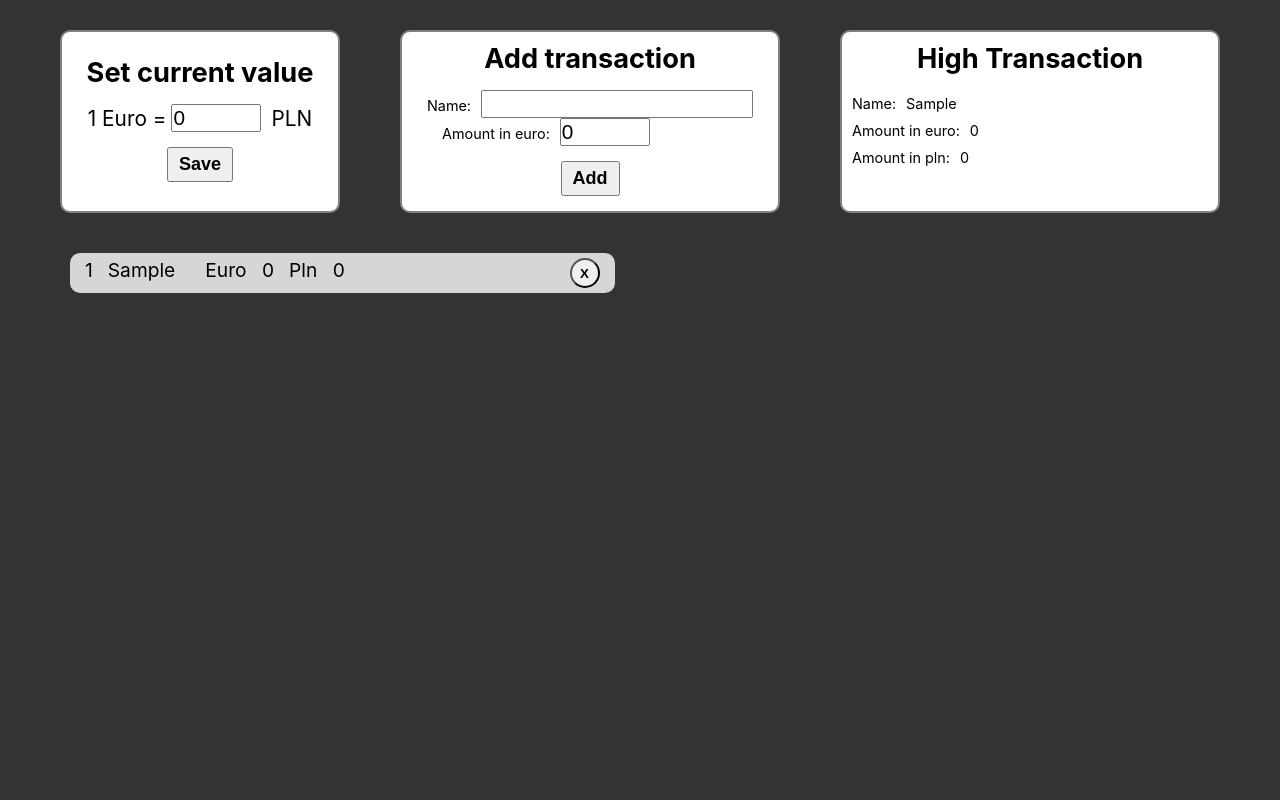
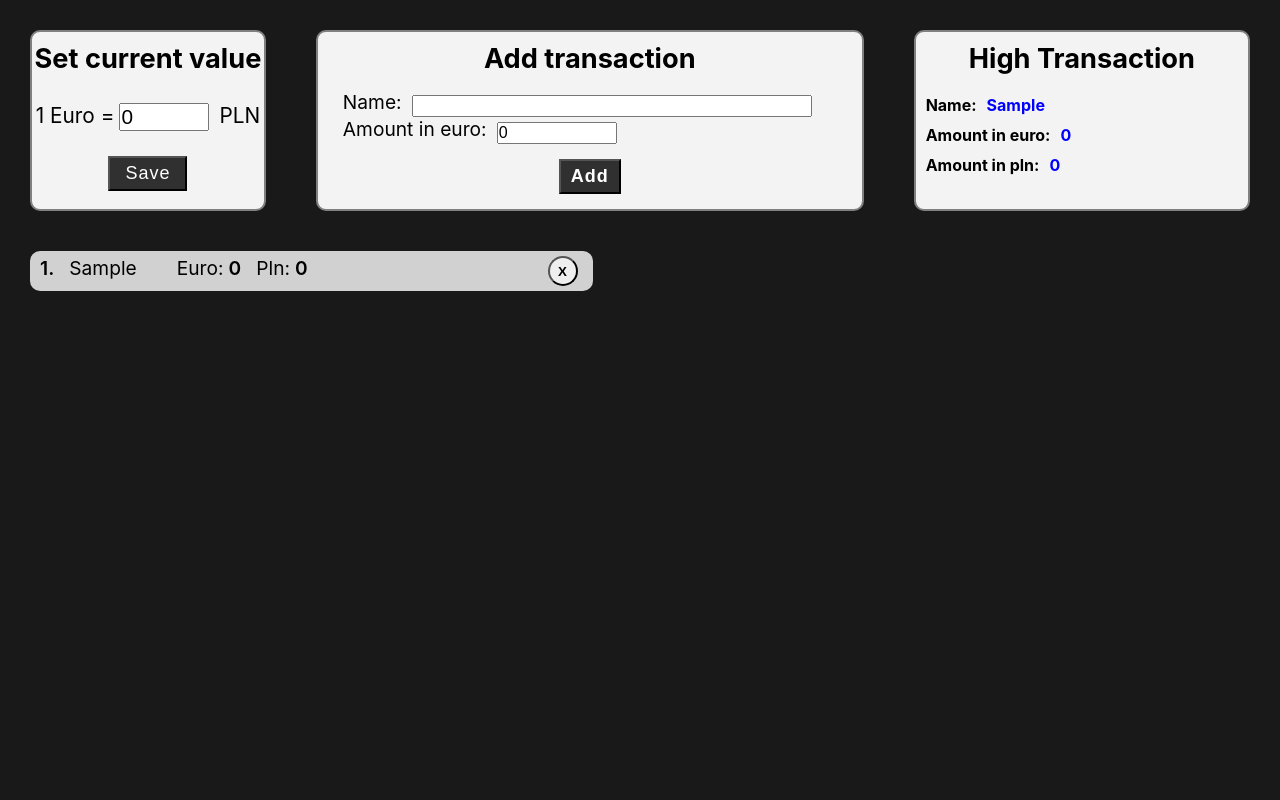
Before and after one commit to 5maciek/react-redux-exchange, a React (Create React App) app: page / in a window 1280 px wide. Both pictures are taken after typing "Sample" into the empty fields and a click on the button "Add". Shown: the top 800 px of the page. Built offline with nearby package versions, Linux system fonts and the light colour scheme.

Commit message:
style refactoring

```diff
--- a/src/components/Footer/TotalTransaction.js
+++ b/src/components/Footer/TotalTransaction.js
@@ -10,8 +10,8 @@ function TotalTransaction(props) {
 
   return (
     <div className="totalTransaction">
-      <p>Total Euro:<span>{totalTransactionsInEuro}</span></p>
-      <p>Total PLN:<span>{totalTransactionsInPLN}</span></p>
+      <p className="totalName">Total Euro:<span className="totalValue">{totalTransactionsInEuro}</span></p>
+      <p className="totalName">Total Pln:<span className="totalValue">{totalTransactionsInPLN}</span></p>
     </div>
   );
 }
--- a/src/components/Footer/TotalTransaction.scss
+++ b/src/components/Footer/TotalTransaction.scss
@@ -3,9 +3,15 @@ div.totalTransaction {
   margin: 40px auto;
   border-top: 2px solid white;
 
-  p {
-    margin: 10px 70px 10px 70%;
+  p.totalName {
+    display: flex;
+    justify-content: space-around;
+    margin: 10px 300px 10px 70%;
     font-size: 1.5rem;
     color: white;
   }
+
+  span.totalValue{
+    margin-left: 15px;
+  }
 }
--- a/src/components/Header/AddTransaction.js
+++ b/src/components/Header/AddTransaction.js
@@ -25,9 +25,10 @@ function AddTransaction(props) {
     <div className="addTransaction">
       <h2>Add transaction</h2>
       <div className="form">
-        <div className="inputName">
+        <div className="inputForm">
           <label htmlFor="nameTransaction">Name:</label>
           <input
+            className="inputName"
             type="text"
             id="nameTransaction"
             value={inputName}
@@ -35,9 +36,10 @@ function AddTransaction(props) {
             onChange={(e) => setInputName(e.target.value)}
           />
         </div>
-        <div className="inputValue">
+        <div className="inputForm">
           <label htmlFor="valueTransaction">Amount in euro:</label>
           <input
+            className="inputAmount"
             type="number"
             id="valueTransaction"
             min="0"
--- a/src/components/Header/AddTransaction.scss
+++ b/src/components/Header/AddTransaction.scss
@@ -1,10 +1,9 @@
 div.addTransaction {
-  width: 380px;
+  width: 550px;
+  margin-left: 50px;
   display: flex;
   flex-direction: column;
-  //justify-content: center;
-  //align-items: center;
-  background-color: white;
+  background-color: rgba(255,255,255, .95);
   border: 2px solid gray;
   border-radius: 10px;
 
@@ -15,33 +14,29 @@ div.addTransaction {
   }
 
   .form {
-    display: flex;
-    flex-direction: column;
-    align-content: center;
-    align-items: center;
     font-size: 0.9rem;
 
-    .inputName {
+    .inputForm {
+      display: flex;
+      justify-content: flex-start;
+      margin-right: 50px;
+      font-size: 1.2rem;
+
       label {
-        margin-right: 10px;
+        margin: 0 10px 0 25px;
+      }
+
+      .inputName {
+        width: 400px;
+      }
+
+      .inputAmount {
+        width: 120px;
       }
 
       input {
-        // width: 90px;
-        font-size: 1.3rem;
-      }
-    }
-
-    .inputValue {
-      align-self: flex-start;
-      margin-left: 40px;
-      label {
-        margin-right: 10px;
-      }
-
-      input {
-        width: 90px;
-        font-size: 1.3rem;
+        margin-top: 5px;
+        font-size: 1rem;
       }
     }
   }
@@ -52,5 +47,8 @@ div.addTransaction {
     padding: 5px 10px;
     font-size: 18px;
     font-weight: 600;
+    background-color: rgba(0,0,0,0.8);
+    color: white;
+    letter-spacing: 1px;
   }
 }
--- a/src/components/Header/CurrentValue.js
+++ b/src/components/Header/CurrentValue.js
@@ -12,12 +12,12 @@ function CurrentValue(props) {
   }
 
   return (
-    <div className="setValues">
+    <div className="setCurrencyValue">
       <h2>Set current value</h2>
       <div className="form">
         <label htmlFor="currencyValue">1 Euro = </label>
         <input type='number' id="currencyValue"  required min ="0" step='0.01' placeholder='0.00' value={currencyValue} onChange={(e) => setCurrencyValue(parseFloat(e.target.value))}/>
-        <p>PLN</p>
+        <span>PLN</span>
       </div>
       <button className="save" onClick={handleSaveNewCurrencyValue}>Save</button>
     </div>
--- a/src/components/Header/CurrentValue.scss
+++ b/src/components/Header/CurrentValue.scss
@@ -1,10 +1,9 @@
-div.setValues {
-  width: 280px;
+div.setCurrencyValue {
+  width: 350px;
   display: flex;
   flex-direction: column;
-  justify-content: center;
   align-items: center;
-  background-color: white;
+  background-color: rgba(255,255,255, .95);
   border: 2px solid gray;
   border-radius: 10px;
 
@@ -15,6 +14,7 @@ div.setValues {
 
   .form {
     display: flex;
+    margin-top: 10px;
     justify-content: center;
     align-items: center;
     font-size: 1.3rem;
@@ -25,18 +25,21 @@ div.setValues {
 
     input {
       width: 90px;
+      margin-top: 3px;
       font-size: 1.3rem;
     }
 
-    p {
+    span {
       margin-left: 10px;
     }
   }
 
   button.save {
-    margin: 15px 0;
-    padding: 5px 10px;
+    margin: 25px 0 5px 0;
+    padding: 5px 15px;
+    background-color: rgba(0,0,0,0.8);
+    color: white;
     font-size: 18px;
-    font-weight: 600;
+    letter-spacing: 1px;
   }
 }
--- a/src/components/Header/HighTransaction.js
+++ b/src/components/Header/HighTransaction.js
@@ -4,8 +4,6 @@ import './HighTransaction.scss'
 
 function HighTransaction(props) {
     const { transactions } = props.transactions;
-
-    // const copyTransaction = [...transactions];
     transactions.sort((a, b) => b.euroAmount - a.euroAmount);
 
     return (
@@ -14,19 +12,19 @@ function HighTransaction(props) {
             <div className="form">
                 <div className="inputValue">
                     <p className="description">Name:</p>
-                    <p>{transactions.length > 0 ? transactions[0].name : ""}</p>
+                    <span>{transactions.length > 0 ? transactions[0].name : ""}</span>
                 </div>
                 <div className="inputValue">
                     <p className="description">Amount in euro:</p>
-                    <p>{transactions.length > 0 ? transactions[0].euroAmount : ""}</p>
+                    <span>{transactions.length > 0 ? transactions[0].euroAmount : ""}</span>
                 </div>
                 <div className="inputValue">
                     <p className="description">Amount in pln:</p>
-                    <p>{transactions.length > 0 ? transactions[0].plnAmount : ""}</p>
+                    <span>{transactions.length > 0 ? transactions[0].plnAmount : ""}</span>
                 </div>
             </div>
         </div>
-  );
+    );
 }
 
 const mapStateToProps = (state) => {
--- a/src/components/Header/HighTransaction.scss
+++ b/src/components/Header/HighTransaction.scss
@@ -1,8 +1,9 @@
 div.highTransaction {
-  width: 380px;
+  width: 500px;
+  margin-left: 50px;
   display: flex;
   flex-direction: column;
-  background-color: white;
+  background-color: rgba(255,255,255, .95);
   border: 2px solid gray;
   border-radius: 10px;
 
@@ -17,16 +18,19 @@ div.highTransaction {
     flex-direction: column;
     font-size: 0.9rem;
 
-    div {
+    div.inputValue {
       margin: 5px 10px;
-    }
-
-    p {
-      display: inline-block;
+      font-size: 1rem;
+      font-weight: bold;
     }
 
     p.description {
+      display: inline-block;
       margin-right: 10px;
+    }
+
+    span{
+      color: blue;
     }
   }
 }
--- a/src/components/Main/ItemTransaction.js
+++ b/src/components/Main/ItemTransaction.js
@@ -4,13 +4,13 @@ function ItemTransaction(props) {
   const { id, name, euroAmount, plnAmount } = props.transaction;
   return (
     <li className="ItemTransaction">
-      <span>{props.index + 1}</span>
+      <span>{props.index + 1}.</span>
       <p className="name">{name}</p>
       <p>
-        Euro <span>{euroAmount}</span>
+        Euro:<span>{euroAmount}</span>
       </p>
       <p>
-        Pln <span>{plnAmount}</span>
+        Pln:<span>{plnAmount}</span>
       </p>
       <button onClick={() => props.handleRemove(id)}>X</button>
     </li>
--- a/src/components/Main/ListTransaction.scss
+++ b/src/components/Main/ListTransaction.scss
@@ -1,8 +1,5 @@
-main {
-  margin-left: 70px;
-
   div.listTransaction {
-    height: 600px;
+    height: 550px;
     display: flex;
     flex-direction: column;
     flex-wrap: wrap;
@@ -16,16 +13,17 @@ main {
       width: 45%;
       border-radius: 10px;
 
-      span {
-        margin-left: 10px;
-      }
-
       p {
         margin-left: 15px;
       }
 
       p.name {
-        margin-right: 15px;
+        margin-right: 25px;
+      }
+
+      span {
+        margin-left: 5px;
+        font-weight: 600;
       }
 
       button {
@@ -40,4 +38,3 @@ main {
       }
     }
   }
-}
--- a/src/index.scss
+++ b/src/index.scss
@@ -5,7 +5,7 @@
 }
 
 body {
-  background-color: rgba(0, 0, 0, 0.8);
+  background-color: rgba(0, 0, 0, 0.9);
   font-size: 10px;
   font-family: Arial, Helvetica, sans-serif;
   font-family: -apple-system, BlinkMacSystemFont, 'Segoe UI', 'Roboto', 'Oxygen',
@@ -24,6 +24,9 @@ div.App {
   header {
     display: flex;
     margin: 30px;
-    justify-content: space-around;
+  }
+
+  main {
+    margin-left: 30px;
   }
 }
```
